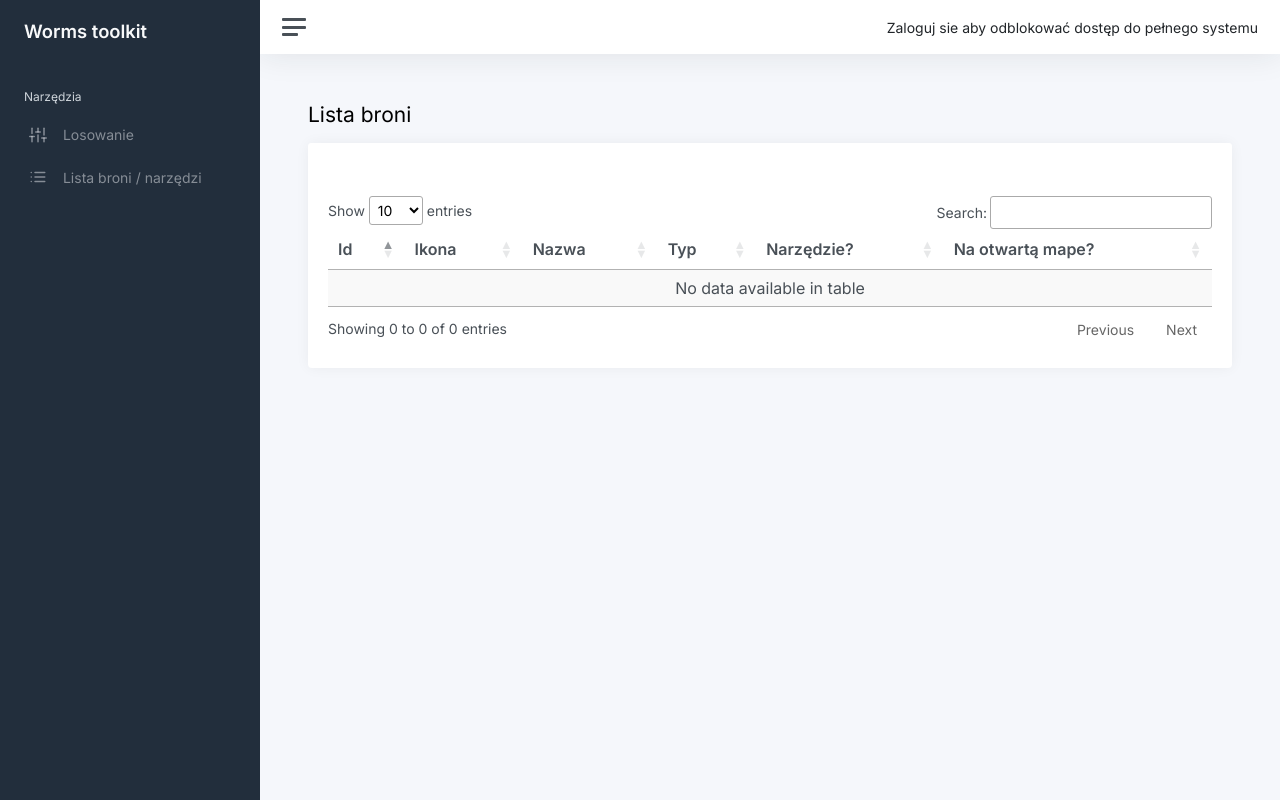
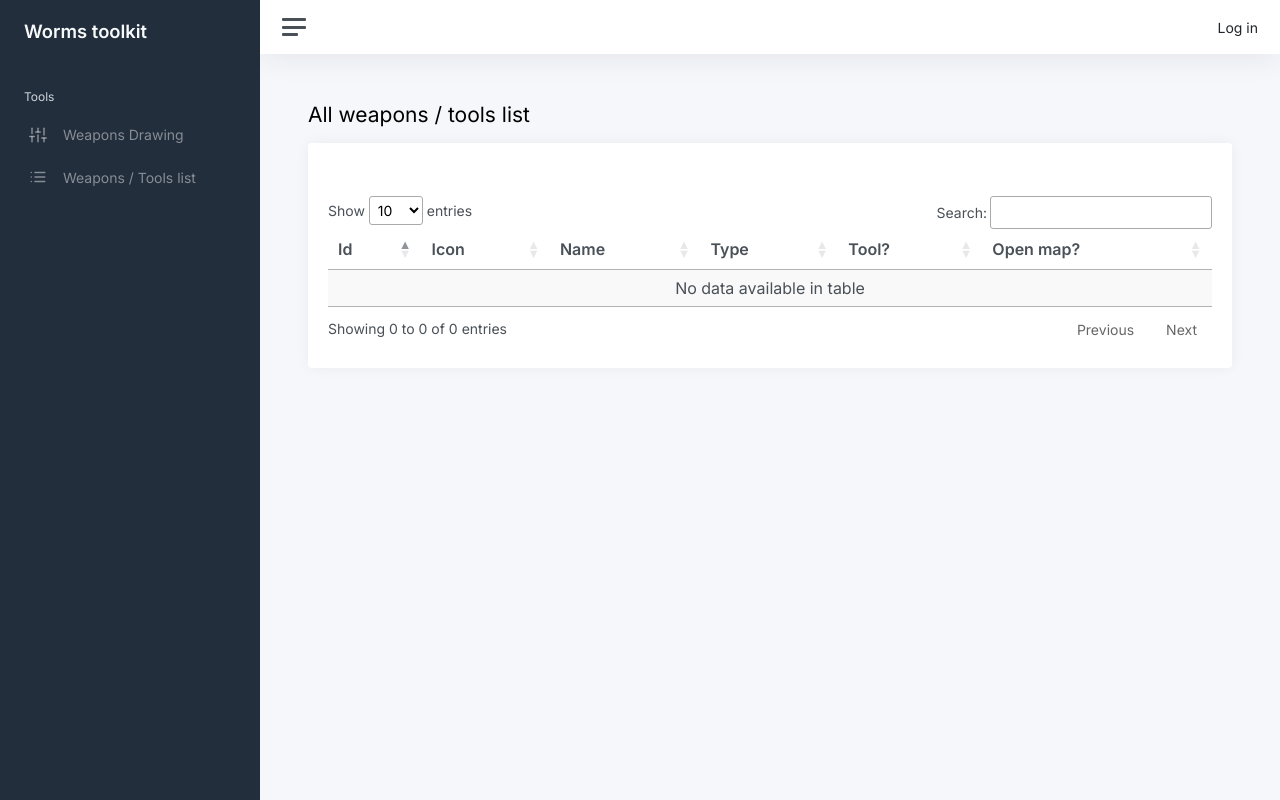
Before and after one commit to Atlis131/worms-sf, a Symfony app: template templates/pages/weapons/list.html.twig in a window 1280 px wide. Run offline with Twig, Linux system fonts and the light colour scheme; the template is opened without the code that fills it, so the values that code supplies are empty; some libraries are stand-ins or nearby versions.

Commit message:
Translate to ENG

```diff
--- a/src/Controller/UserController.php
+++ b/src/Controller/UserController.php
@@ -53,7 +53,7 @@ class UserController extends AbstractController
                 $request
                     ->getSession()
                     ->getFlashBag()
-                    ->add('success', 'Poprawnie zaktualizowano użytkownika');
+                    ->add('success', 'Succesfully changed user');
 
                 return $this->redirectToRoute('user_list');
             }
--- a/src/Controller/WeaponsController.php
+++ b/src/Controller/WeaponsController.php
@@ -66,7 +66,7 @@ class WeaponsController extends AbstractController
                 $request
                     ->getSession()
                     ->getFlashBag()
-                    ->add('success', 'Poprawnie zaktualizowano broń');
+                    ->add('success', 'Succesfully changed weapon');
 
                 return $this->redirectToRoute('weapons_list');
             }
--- a/templates/pages/user/edit.html.twig
+++ b/templates/pages/user/edit.html.twig
@@ -1,17 +1,16 @@
 {% extends 'base.html.twig' %}
 
 {% block title %}
-    <title>{{ 'Edycja użytkownika' }}</title>
+    <title>{{ 'User Edit' }}</title>
 {% endblock %}
 
 {% block content %}
     <div class="container-fluid p-0">
-        <h1 class="h3 mb-3">{{ 'Edycja' }}</h1>
-
         <div class="row">
             <div class="col-lg-6 col-md-12 col-sm-12 offset-lg-3">
                 <div class="card">
                     <div class="card-header">
+                        <h1 class="h3 mb-3">{{ 'Edit' }}</h1>
                     </div>
                     <div class="card-body row">
                         {{ form_start(form) }}
--- a/templates/pages/weapons/edit.html.twig
+++ b/templates/pages/weapons/edit.html.twig
@@ -1,7 +1,7 @@
 {% extends 'base.html.twig' %}
 
 {% block title %}
-    <title>{{ 'Losowanie broni do trybu' }}</title>
+    <title>{{ 'Weapons Edit' }}</title>
 {% endblock %}
 
 {% block content %}
--- a/templates/pages/weapons/list.html.twig
+++ b/templates/pages/weapons/list.html.twig
@@ -1,12 +1,12 @@
 {% extends 'base.html.twig' %}
 
 {% block title %}
-    <title>{{ 'Lista wszystkich broni' }}</title>
+    <title>{{ 'All weapons / tools list' }}</title>
 {% endblock %}
 
 {% block content %}
     <div class="container-fluid p-0">
-        <h1 class="h3 mb-3">{{ 'Lista broni' }}</h1>
+        <h1 class="h3 mb-3">{{ 'All weapons / tools list' }}</h1>
 
         <div class="row">
             <div class="col-12">
@@ -18,13 +18,13 @@
                             <thead>
                             <tr>
                                 <th>{{ 'Id' }}</th>
-                                <th>{{ 'Ikona' }}</th>
-                                <th>{{ 'Nazwa' }}</th>
-                                <th>{{ 'Typ' }}</th>
-                                <th>{{ 'Narzędzie?' }}</th>
-                                <th>{{ 'Na otwartą mape?' }}</th>
+                                <th>{{ 'Icon' }}</th>
+                                <th>{{ 'Name' }}</th>
+                                <th>{{ 'Type' }}</th>
+                                <th>{{ 'Tool?' }}</th>
+                                <th>{{ 'Open map?' }}</th>
                                 {% if is_granted('ROLE_ADMIN') %}
-                                    <th>{{ 'Akcje' }}</th>
+                                    <th>{{ 'Actions' }}</th>
                                 {% endif %}
                             </tr>
                             </thead>
@@ -42,29 +42,29 @@
                                     </td>
                                     <td>
                                         {% if weapon.type == 0 %}
-                                            <span class="btn-primary btn" style="cursor: default"> {{ 'Normalna' }} </span>
+                                            <span class="btn-primary btn" style="cursor: default"> {{ 'Regular' }} </span>
                                         {% elseif weapon.type == 1 %}
-                                            <span class="btn-secondary btn" style="cursor: default"> {{ 'Wytworzona' }} </span>
+                                            <span class="btn-secondary btn" style="cursor: default"> {{ 'Crafted' }} </span>
                                         {% endif %}
                                     </td>
                                     <td>
                                         {% if weapon.isTool == 0 %}
-                                            <span class="btn-danger btn" style="cursor: default">{{ 'Nie' }} </span>
+                                            <span class="btn-danger btn" style="cursor: default">{{ 'No' }} </span>
                                         {% else %}
-                                            <span class="btn-success btn" style="cursor: default"> {{ 'Tak' }} </span>
+                                            <span class="btn-success btn" style="cursor: default"> {{ 'Yes' }} </span>
                                         {% endif %}
                                     </td>
                                     <td>
                                         {% if weapon.isOpenMapWeapon == 0 %}
-                                            <span class="btn-danger btn" style="cursor: default">{{ 'Nie' }} </span>
+                                            <span class="btn-danger btn" style="cursor: default">{{ 'No' }} </span>
                                         {% else %}
-                                            <span class="btn-success btn" style="cursor: default"> {{ 'Tak' }} </span>
+                                            <span class="btn-success btn" style="cursor: default"> {{ 'Yes' }} </span>
                                         {% endif %}
                                     </td>
                                     {% if is_granted('ROLE_ADMIN') %}
                                         <td>
                                             <a href="{{ path('weapons_edit', {'weaponId': weapon.id}) }}"
-                                               class="btn btn-primary">{{ 'Edytuj' }}</a>
+                                               class="btn btn-primary">{{ 'Edit' }}</a>
                                         </td>
                                     {% endif %}
                                 </tr>
@@ -83,9 +83,6 @@
     {{ parent() }}
     <script>
         $('#example').DataTable({
-            language: {
-                url: 'https://cdn.datatables.net/plug-ins/1.13.4/i18n/pl.json',
-            },
             responsive: true
         });
     </script>
--- a/templates/partials/_navbar.html.twig
+++ b/templates/partials/_navbar.html.twig
@@ -12,15 +12,15 @@
                     </a>
                     <a class="nav-link dropdown-toggle d-none d-sm-inline-block" href="#"
                        data-bs-toggle="dropdown">
-                        <span class="text-dark">{{ 'Zalogowany jako: ' ~ app.user.name }}</span>
+                        <span class="text-dark">{{ 'Logged in as: ' ~ app.user.name }}</span>
                     </a>
                     <div class="dropdown-menu dropdown-menu-end">
-                        <a class="dropdown-item" href="{{ path('logout') }}">{{ 'Wyloguj' }}</a>
+                        <a class="dropdown-item" href="{{ path('logout') }}">{{ 'Logout' }}</a>
                     </div>
                 </li>
             {% else %}
                 <a href="{{ path('login') }}"
-                   class="text-dark">{{ 'Zaloguj sie aby odblokować dostęp do pełnego systemu' }}</a>
+                   class="text-dark">{{ 'Log in' }}</a>
             {% endif %}
         </ul>
     </div>
--- a/templates/partials/_sidebar.html.twig
+++ b/templates/partials/_sidebar.html.twig
@@ -6,28 +6,28 @@
 
         <ul class="sidebar-nav">
             <li class="sidebar-header">
-                Narzędzia
+                Tools
             </li>
             <li class="sidebar-item {{ 'weapons_random' in app.request.get('_route') ? 'active' : '' }}">
                 <a class="sidebar-link" href="{{ path('weapons_random') }}">
                     <i class="align-middle" data-feather="sliders"></i> <span
-                            class="align-middle">{{ 'Losowanie' }}</span>
+                            class="align-middle">{{ 'Weapons Drawing' }}</span>
                 </a>
             </li>
             <li class="sidebar-item {{ 'weapons_list' in app.request.get('_route') ? 'active' : '' }}">
                 <a class="sidebar-link" href="{{ path('weapons_list') }}">
                     <i class="align-middle" data-feather="list"></i> <span
-                            class="align-middle">{{ 'Lista broni / narzędzi' }}</span>
+                            class="align-middle">{{ 'Weapons / Tools list' }}</span>
                 </a>
             </li>
             {% if is_granted('ROLE_ADMIN') %}
                 <li class="sidebar-header">
-                    Administracja
+                    Administration
                 </li>
                 <li class="sidebar-item {{ 'user_list' in app.request.get('_route') ? 'active' : '' }}">
                     <a class="sidebar-link" href="{{ path('user_list') }}">
                         <i class="align-middle" data-feather="list"></i> <span
-                                class="align-middle">{{ 'Użytkownicy' }}</span>
+                                class="align-middle">{{ 'Users' }}</span>
                     </a>
                 </li>
             {% endif %}
```
Also changed, not shown: templates/pages/user/list.html.twig (+8 -11 lines), templates/pages/weapons/random.html.twig (+10 -10 lines), templates/security/login.html.twig (+7 -7 lines).
